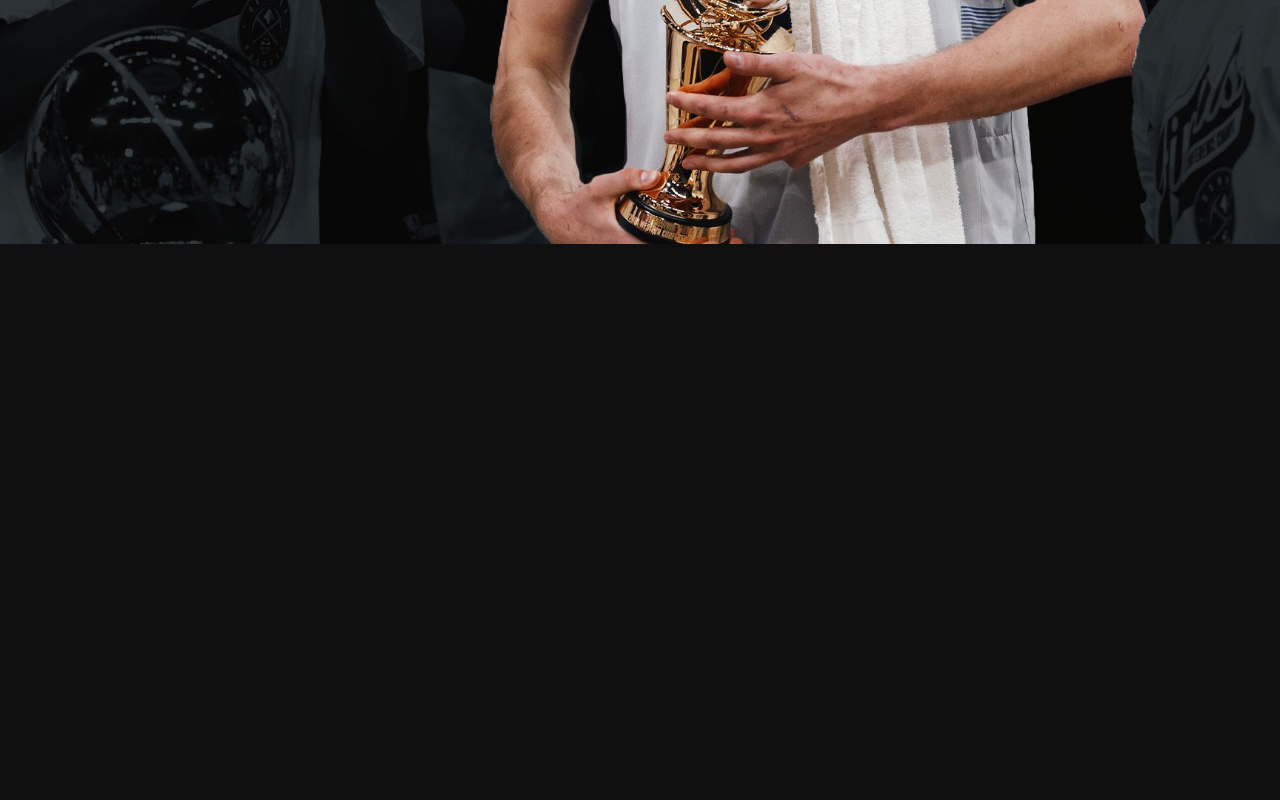
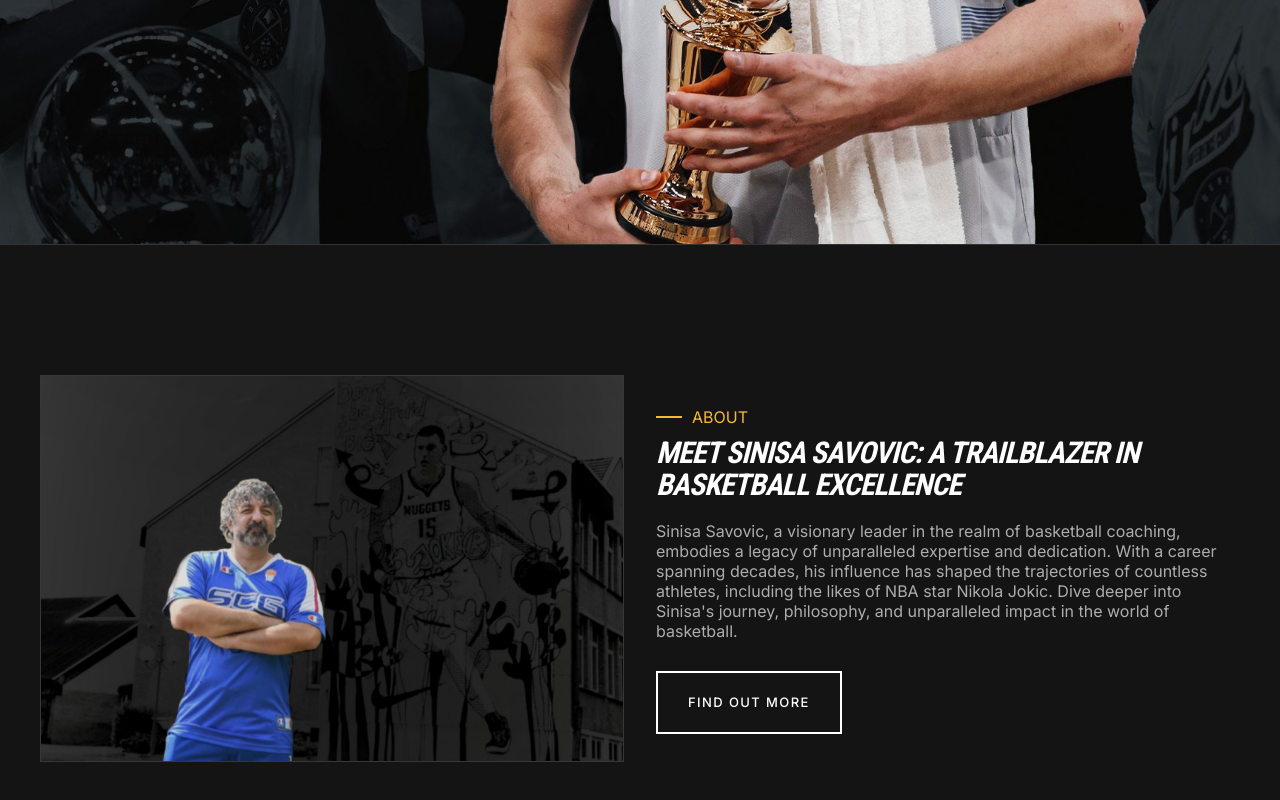
Before and after one commit to krsticzoran/basketball-coach, a Next.js app: page / in a window 1280 px wide. Shown: the part 556-1356 px from the top of the page. Before the commit the page ends 800 px from the top, so only its background shows below. Built offline with nearby package versions, Linux system fonts and the light colour scheme.

Commit message:
about section

```diff
--- a/app/page.js
+++ b/app/page.js
@@ -2,6 +2,7 @@ import Image from 'next/image'
 import bgImage from '../public/jokic.jpeg'
 import Button from '@/components/ui/button'
 import classes from '@/styles/pages/home.module.scss'
+import welcomeImg from '../public/Savovic1.jpg'
 
 export default function Home() {
   return (
@@ -24,6 +25,30 @@ export default function Home() {
           <Image src={bgImage} priority alt='Nikola Jokic' />
         </div>
       </section>
+      <section className={classes.welcome}>
+        <div className={classes.container}>
+          <div>
+            <Image src={welcomeImg} alt='Sinisa Savovic' />
+          </div>
+
+          <div>
+            <div className={classes.subtitle}>
+              <div className={classes.line}></div>
+              <div className={classes.text}>about</div>
+            </div>
+            <h2>Meet Sinisa Savovic: A Trailblazer in Basketball Excellence</h2>
+            <p>
+              Sinisa Savovic, a visionary leader in the realm of basketball
+              coaching, embodies a legacy of unparalleled expertise and
+              dedication. With a career spanning decades, his influence has
+              shaped the trajectories of countless athletes, including the likes
+              of NBA star Nikola Jokic. Dive deeper into Sinisa's journey,
+              philosophy, and unparalleled impact in the world of basketball.
+            </p>
+            <Button href='/about/'>Find Out More</Button>
+          </div>
+        </div>
+      </section>
     </main>
   )
 }
--- a/styles/globals.scss
+++ b/styles/globals.scss
@@ -39,7 +39,21 @@ h1 {
   font-family:
     Roboto Condensed,
     sans-serif;
-  font-size: 58px;
+
+  font-style: italic;
+  font-weight: 700;
+  line-height: 106%;
+}
+h2 {
+  @include font-size(xl);
+  color: $white;
+  letter-spacing: -1px;
+  text-transform: uppercase;
+
+  font-family:
+    Roboto Condensed,
+    sans-serif;
+
   font-style: italic;
   font-weight: 700;
   line-height: 106%;
--- a/styles/pages/home.module.scss
+++ b/styles/pages/home.module.scss
@@ -41,3 +41,47 @@
     object-position: top;
   }
 }
+
+.welcome {
+  background-color: $additional-background;
+  border-top: 1px solid #343434;
+  padding: 130px 20px;
+
+  .container {
+    max-width: 1200px;
+    display: grid;
+    grid-template-columns: 1fr 1fr;
+    grid-column-gap: 4vmin;
+    align-items: center;
+    margin: 0 auto;
+
+    img {
+      width: 100%;
+      height: 100%;
+
+      border: 1px solid $border;
+    }
+
+    .subtitle {
+      color: $accent;
+      display: flex;
+      align-items: center;
+      @include spacing(margin-bottom, 2);
+      .line {
+        width: 26px;
+        height: 2px;
+        background-color: $accent;
+      }
+      .text {
+        @include spacing(margin, 0, 2);
+        text-transform: uppercase;
+      }
+    }
+    h2 {
+      @include spacing(margin-bottom, 3);
+    }
+    p {
+      @include spacing(margin-bottom, 4);
+    }
+  }
+}
--- a/styles/utilities/_mixins.scss
+++ b/styles/utilities/_mixins.scss
@@ -63,6 +63,7 @@ $spacing-values: (
 
 $font-size-values: (
   xxl: 4,
+  xl: 3,
   l: 2,
   s: 1.6,
   xs: 1.3,
```
